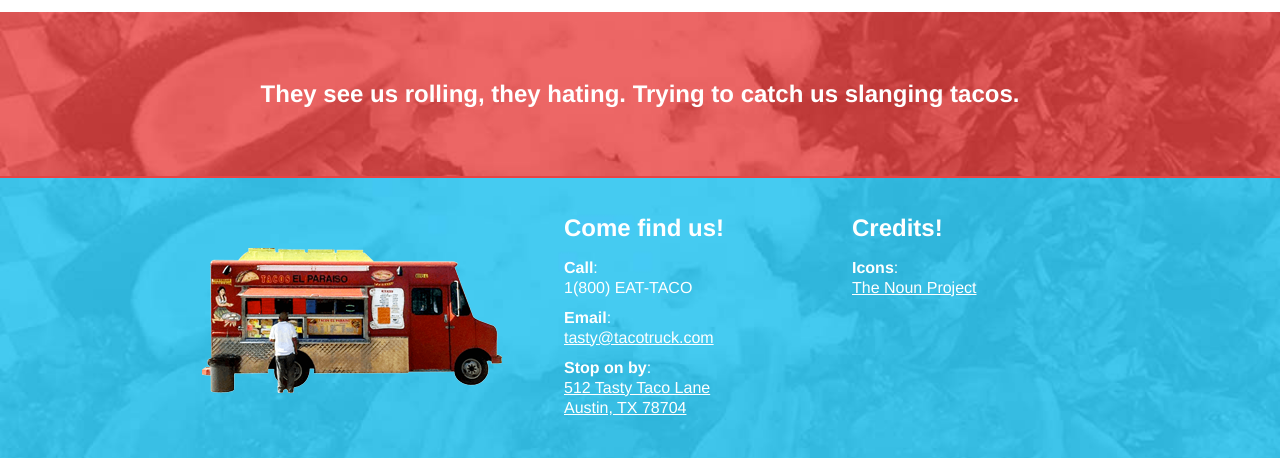
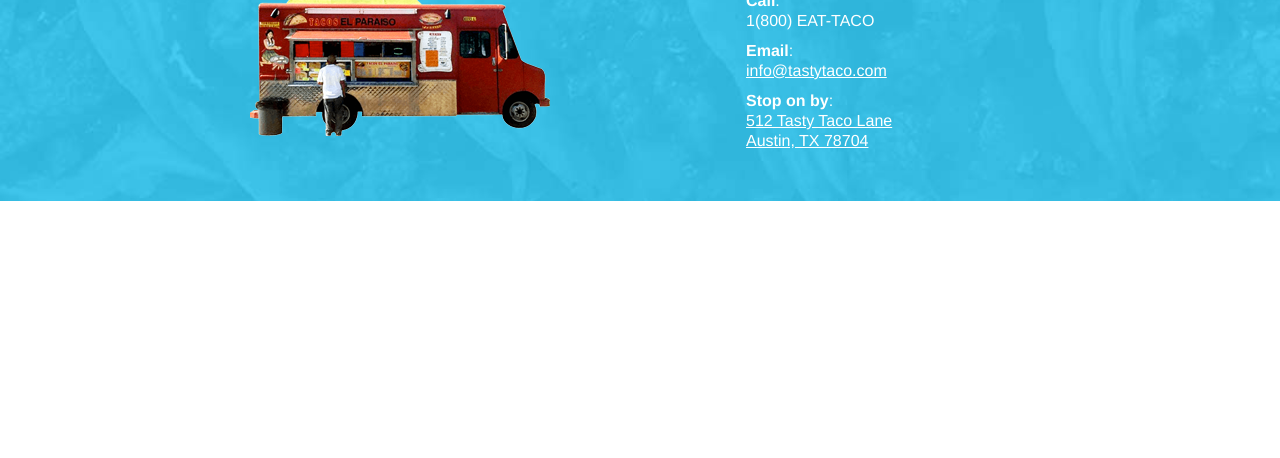
Before and after one commit to codechad/tasty-taco-truck, a plain HTML site: page index.html in a window 1280 px wide. Shown: the part 528-986 px from the top of the page. After the commit the page ends 800 px from the top, so only its background shows below. Drawn offline with Linux system fonts and the light colour scheme.

Commit message:
Add files via upload

```diff
--- a/css/style.css
+++ b/css/style.css
@@ -212,19 +212,19 @@ footer a {
 }
 
 #taco-truck {
-	width: 40%;
+	width: 50%;
 	float: left;
 	text-align: center;
 }
 
 #contact, #credits {
-	width: 30%;
-	float: left;
+	width: 40%;
+	float: right;
 	line-height: 20px;
 }
 
 #contact ul, #credits ul {
-	padding: 20px;
+	padding: 10px;
 }
 
 #contact li, #credits li {
@@ -240,7 +240,8 @@ footer a {
 	color: #fff;
 	font-size: 24px;
 	font-weight: bold;
-	padding-left: 20px;
+	padding-left: 10px;
+	padding-right: 20px;
 }
 
 #contact strong, #credits strong {
--- a/index.html
+++ b/index.html
@@ -31,16 +31,6 @@
 					</ul>
 				</div>
 			</div>
-			<div id="back-to-top">
-				<a href="#">
-					<img src="images/icon-nacho.svg">
-					<p>Back to Top</p>
-				</a>
-			</div>
-		</div>
-
-		<div id="divider">
-			<h3>They see us rolling, they hating. Trying to catch us slanging tacos.</h3>
 		</div>
 
 		<div class="container">
@@ -56,15 +46,8 @@
 					<h2>Come find us!</h2>
 					<ul>
 						<li><strong>Call</strong>:<br>1(800) EAT-TACO</li>
-						<li><strong>Email</strong>:<br><a href="#">tasty@tacotruck.com</a></li>
+						<li><strong>Email</strong>:<br><a href="#">info@tastytaco.com</a></li>
 						<li><strong>Stop on by</strong>:<br><a href="https://goo.gl/maps/UaBj18e5Mn22" target="_blank">512 Tasty Taco Lane <br>Austin, TX 78704</a></li>
-					</ul>
-				</div>
-				<div id="Credits">
-					<h2>Credits!</h2>
-
-					<ul>
-						<li><strong>Icons</strong>:<br><a href="https://thenounproject.com/" target="_blank">The Noun Project</a></li>
 					</ul>
 				</div>
 			</div>
```
Lines whose indentation alone changed are shown as unchanged.
